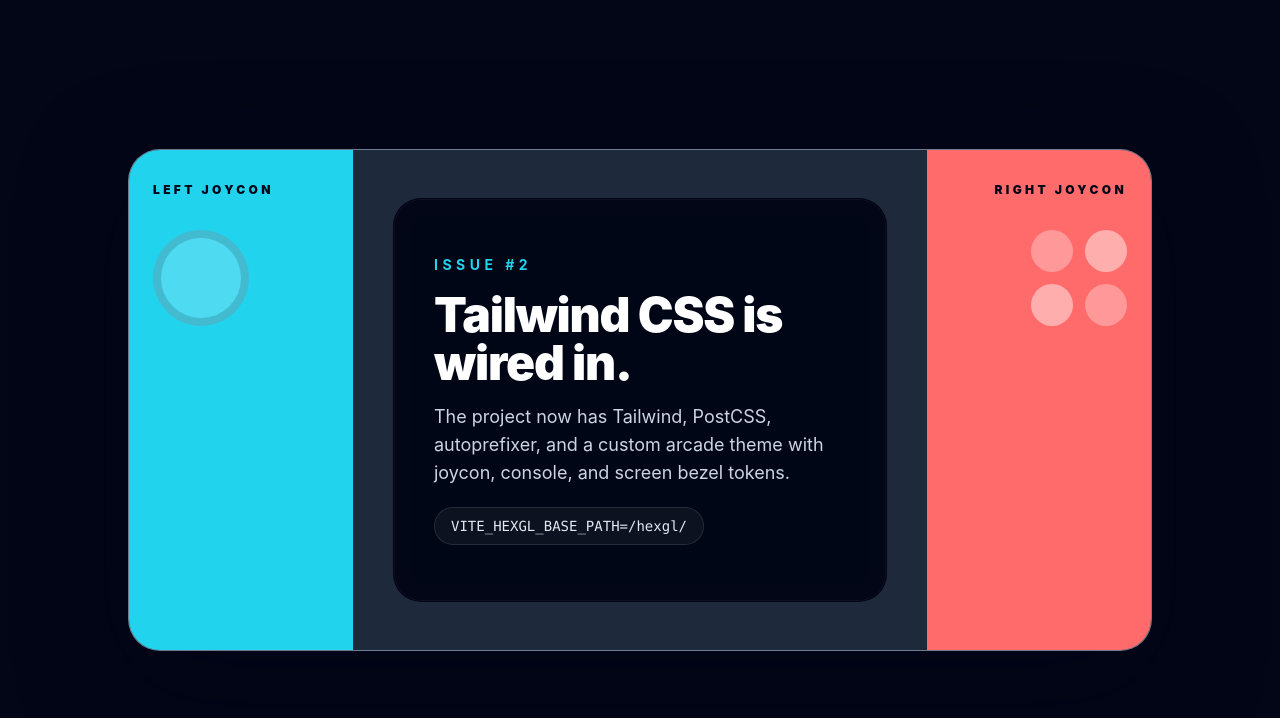
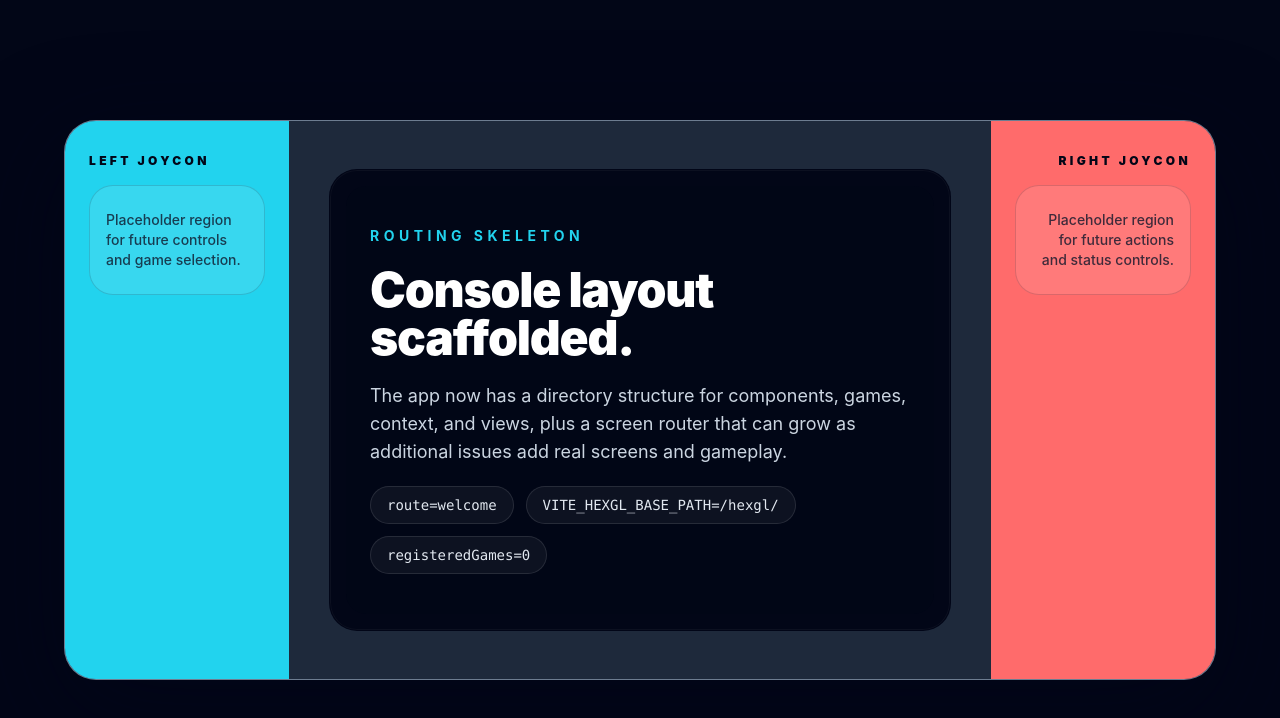
Before and after one commit to mtplayground/mct-test-u-jjwa-mct-test-user, a React (Vite) app: page / in a window 1280 px wide. Shown: the top 718 px of the page. Built offline with nearby package versions, Linux system fonts and the light colour scheme.

Commit message:
feat: Define project directory structure and routing skeleton

```diff
--- a/src/App.tsx
+++ b/src/App.tsx
@@ -1,54 +1,45 @@
-import { hexglBasePath } from './config'
+import { ConsoleShell } from './components/ConsoleShell'
+import { RouteProvider } from './context/RouteContext'
+import { ScreenRouter } from './views/ScreenRouter'
 
 function App() {
   return (
+    <RouteProvider>
       <main className="min-h-screen bg-console-backdrop px-4 py-8 text-slate-50 sm:px-6">
-      <div className="mx-auto flex min-h-[calc(100vh-4rem)] max-w-5xl items-center justify-center">
-        <section className="w-full overflow-hidden rounded-[2rem] border border-console-highlight/60 bg-console-body shadow-[0_30px_100px_rgba(2,6,23,0.55)]">
-          <div className="grid gap-0 md:grid-cols-[minmax(0,14rem)_minmax(0,1fr)_minmax(0,14rem)]">
-            <aside className="bg-joycon-left px-6 py-8 text-slate-950">
+        <div className="mx-auto flex min-h-[calc(100vh-4rem)] max-w-6xl items-center justify-center">
+          <ConsoleShell
+            leftJoycon={
+              <section aria-label="Left joycon region" className="space-y-4">
                 <p className="text-xs font-black uppercase tracking-[0.28em]">
                   Left Joycon
                 </p>
-              <div className="mt-8 h-24 w-24 rounded-full border-8 border-slate-950/15 bg-white/20" />
-            </aside>
-
-            <div className="bg-console-panel px-6 py-12 sm:px-10">
-              <div className="rounded-[1.75rem] border border-screen-bezel/80 bg-screen-bezel p-4 shadow-[inset_0_0_0_1px_rgba(255,255,255,0.04)]">
-                <div className="rounded-[1.25rem] bg-slate-950/90 px-6 py-10">
-                  <p className="text-sm font-bold uppercase tracking-[0.32em] text-joycon-left">
-                    Issue #2
-                  </p>
-                  <h1 className="mt-4 text-4xl font-black tracking-tight text-white sm:text-5xl">
-                    Tailwind CSS is wired in.
-                  </h1>
-                  <p className="mt-4 max-w-2xl text-base leading-7 text-slate-300 sm:text-lg">
-                    The project now has Tailwind, PostCSS, autoprefixer, and a
-                    custom arcade theme with joycon, console, and screen bezel
-                    tokens.
-                  </p>
-                  <p className="mt-5 inline-flex rounded-full border border-white/10 bg-white/5 px-4 py-2 font-mono text-sm text-slate-200">
-                    VITE_HEXGL_BASE_PATH={hexglBasePath}
+                <div className="rounded-3xl border border-slate-950/15 bg-white/10 px-4 py-6">
+                  <p className="text-sm font-medium text-slate-900/80">
+                    Placeholder region for future controls and game selection.
                   </p>
                 </div>
-              </div>
-            </div>
-
-            <aside className="bg-joycon-right px-6 py-8 text-slate-950">
-              <p className="text-right text-xs font-black uppercase tracking-[0.28em]">
+              </section>
+            }
+            screen={<ScreenRouter />}
+            rightJoycon={
+              <section
+                aria-label="Right joycon region"
+                className="space-y-4 text-right"
+              >
+                <p className="text-xs font-black uppercase tracking-[0.28em]">
                   Right Joycon
                 </p>
-              <div className="mt-8 ml-auto grid w-24 grid-cols-2 gap-3">
-                <div className="aspect-square rounded-full bg-white/30" />
-                <div className="aspect-square rounded-full bg-white/45" />
-                <div className="aspect-square rounded-full bg-white/45" />
-                <div className="aspect-square rounded-full bg-white/30" />
-              </div>
-            </aside>
+                <div className="rounded-3xl border border-slate-950/15 bg-white/10 px-4 py-6">
+                  <p className="text-sm font-medium text-slate-900/80">
+                    Placeholder region for future actions and status controls.
+                  </p>
                 </div>
               </section>
+            }
+          />
         </div>
       </main>
+    </RouteProvider>
   )
 }
 
--- /dev/null
+++ b/src/components/ConsoleShell.tsx
@@ -0,0 +1,35 @@
+import type { ReactNode } from 'react'
+
+type ConsoleShellProps = {
+  leftJoycon: ReactNode
+  screen: ReactNode
+  rightJoycon: ReactNode
+}
+
+export const ConsoleShell = ({
+  leftJoycon,
+  screen,
+  rightJoycon,
+}: ConsoleShellProps) => {
+  return (
+    <section className="w-full overflow-hidden rounded-[2rem] border border-console-highlight/60 bg-console-body shadow-[0_30px_100px_rgba(2,6,23,0.55)]">
+      <div className="grid gap-0 md:grid-cols-[minmax(0,14rem)_minmax(0,1fr)_minmax(0,14rem)]">
+        <aside className="bg-joycon-left px-6 py-8 text-slate-950">
+          {leftJoycon}
+        </aside>
+
+        <section className="bg-console-panel px-6 py-12 sm:px-10">
+          <div className="rounded-[1.75rem] border border-screen-bezel/80 bg-screen-bezel p-4 shadow-[inset_0_0_0_1px_rgba(255,255,255,0.04)]">
+            <div className="rounded-[1.25rem] bg-slate-950/90 px-6 py-10">
+              {screen}
+            </div>
+          </div>
+        </section>
+
+        <aside className="bg-joycon-right px-6 py-8 text-slate-950">
+          {rightJoycon}
+        </aside>
+      </div>
+    </section>
+  )
+}
--- /dev/null
+++ b/src/context/RouteContext.tsx
@@ -0,0 +1,14 @@
+import type { ReactNode } from 'react'
+import { useState } from 'react'
+
+import { RouteContext, type AppRoute } from './route-context'
+
+export const RouteProvider = ({ children }: { children: ReactNode }) => {
+  const [currentRoute, setCurrentRoute] = useState<AppRoute>('welcome')
+
+  return (
+    <RouteContext.Provider value={{ currentRoute, setCurrentRoute }}>
+      {children}
+    </RouteContext.Provider>
+  )
+}
--- /dev/null
+++ b/src/context/route-context.ts
@@ -0,0 +1,10 @@
+import { createContext } from 'react'
+
+export type AppRoute = 'welcome'
+
+export type RouteContextValue = {
+  currentRoute: AppRoute
+  setCurrentRoute: (route: AppRoute) => void
+}
+
+export const RouteContext = createContext<RouteContextValue | null>(null)
--- /dev/null
+++ b/src/context/useRoute.ts
@@ -0,0 +1,13 @@
+import { useContext } from 'react'
+
+import { RouteContext } from './route-context'
+
+export const useRoute = () => {
+  const context = useContext(RouteContext)
+
+  if (!context) {
+    throw new Error('useRoute must be used within a RouteProvider')
+  }
+
+  return context
+}
--- /dev/null
+++ b/src/games/index.ts
@@ -0,0 +1 @@
+export const gameRegistry: string[] = []
--- /dev/null
+++ b/src/views/ScreenRouter.tsx
@@ -0,0 +1,13 @@
+import { useRoute } from '../context/useRoute'
+import { WelcomeView } from './WelcomeView'
+
+export const ScreenRouter = () => {
+  const { currentRoute } = useRoute()
+
+  switch (currentRoute) {
+    case 'welcome':
+      return <WelcomeView />
+    default:
+      return <WelcomeView />
+  }
+}
--- /dev/null
+++ b/src/views/WelcomeView.tsx
@@ -0,0 +1,31 @@
+import { hexglBasePath } from '../config'
+import { gameRegistry } from '../games'
+
+export const WelcomeView = () => {
+  return (
+    <section className="space-y-5">
+      <p className="text-sm font-bold uppercase tracking-[0.32em] text-joycon-left">
+        Routing Skeleton
+      </p>
+      <h1 className="text-4xl font-black tracking-tight text-white sm:text-5xl">
+        Console layout scaffolded.
+      </h1>
+      <p className="max-w-2xl text-base leading-7 text-slate-300 sm:text-lg">
+        The app now has a directory structure for components, games, context,
+        and views, plus a screen router that can grow as additional issues add
+        real screens and gameplay.
+      </p>
+      <div className="flex flex-wrap gap-3 font-mono text-sm text-slate-200">
+        <p className="rounded-full border border-white/10 bg-white/5 px-4 py-2">
+          route=welcome
+        </p>
+        <p className="rounded-full border border-white/10 bg-white/5 px-4 py-2">
+          VITE_HEXGL_BASE_PATH={hexglBasePath}
+        </p>
+        <p className="rounded-full border border-white/10 bg-white/5 px-4 py-2">
+          registeredGames={gameRegistry.length}
+        </p>
+      </div>
+    </section>
+  )
+}
```
Also changed, not shown: 1 other file (tests, documents, lock files or other folders). Lines whose indentation alone changed are shown as unchanged.
